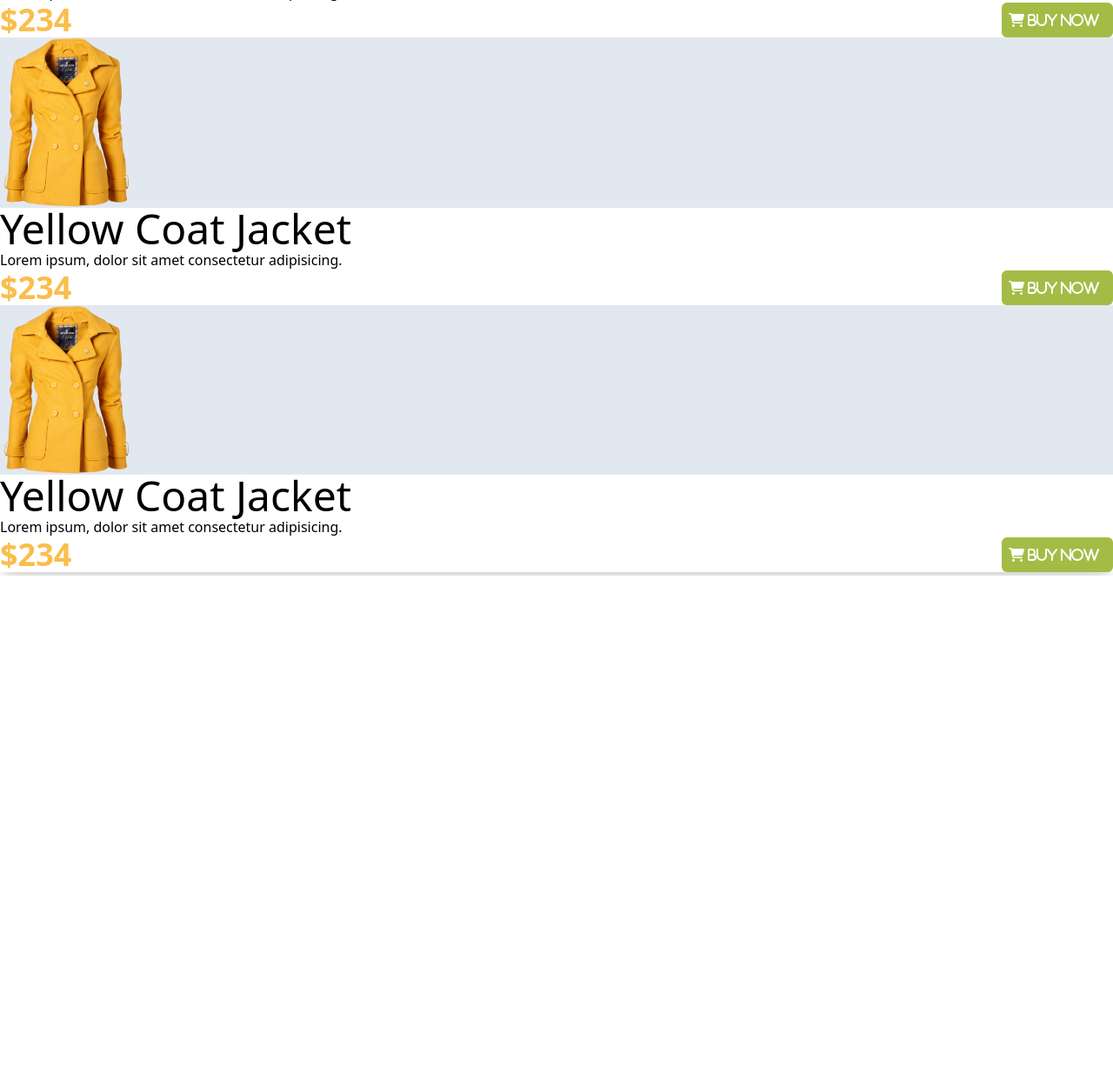
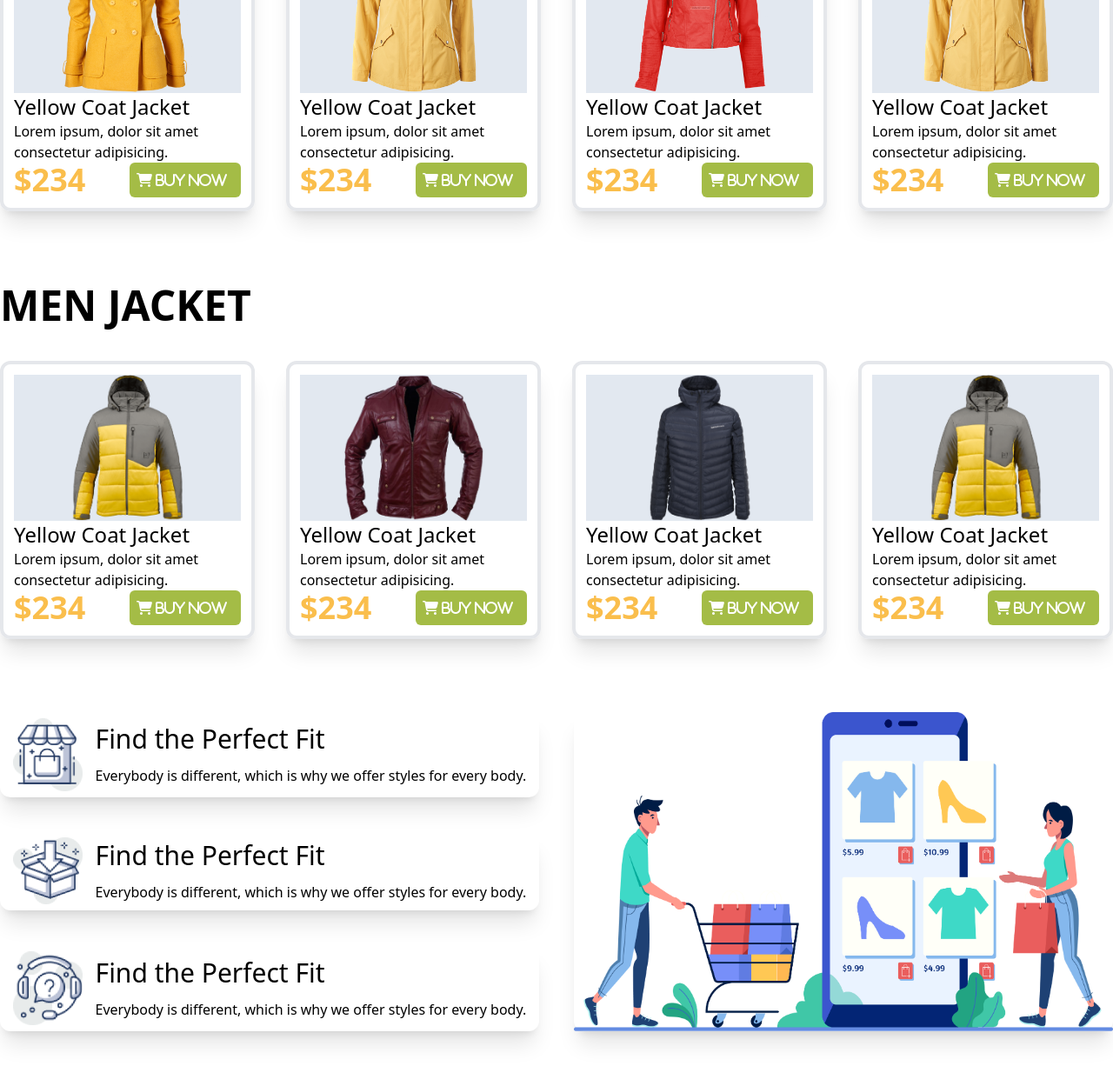
Before and after one commit to fazlarabbi07/Penguine-Fashion-By-Tailwind, a plain HTML site: page index.html in a window 1280 px wide. Shown: the part 864-2090 px from the top of the page at 87% size. Before the commit the page ends 1526 px from the top, so only its background shows below. Drawn offline with nearby package versions, Linux system fonts and the light colour scheme.

Commit message:
all section done with responsive

```diff
--- a/index.html
+++ b/index.html
@@ -29,7 +29,7 @@
     ></script>
   </head>
   <body>
-    <header>
+    <header class="py-10">
       <section
         class="container mx-auto lg:flex items-center justify-around bg-headerBg py-8"
       >
@@ -50,15 +50,20 @@
     </header>
     <!-- Header End Here  -->
     <main class>
+      <!-- WOMEN JACKET  -->
       <section>
-        <h3 class="uppercase text-5xl font-bold ">women jacket</h3>
-        <div class="container mx-auto">
+        <h3 class="uppercase text-5xl font-bold container mx-auto py-10">
+          women jacket
+        </h3>
+        <div
+          class="container mx-auto gap-9 grid md:grid-cols-2 lg:grid-cols-3 xl:grid-cols-4"
+        >
           <!-- card 01  -->
-           <div class="shadow-xl">
+          <div class="shadow-xl rounded-xl p-3 border-4">
             <div class="bg-slate-200">
-                <img class="w-40" src="images/jacket-1.png" alt="">
+              <img class="w-40 mx-auto" src="images/jacket-1.png" alt="" />
             </div>
-                <h1 class="text-5xl">Yellow Coat Jacket </h1>
+            <h1 class="text-2xl">Yellow Coat Jacket</h1>
             <p>Lorem ipsum, dolor sit amet consectetur adipisicing.</p>
             <div class="flex justify-between">
               <h1 class="text-4xl text-penguineColor font-bold">$234</h1>
@@ -68,11 +73,11 @@
             </div>
           </div>
           <!-- card-02  -->
-           <div class="shadow-xl">
+          <div class="shadow-xl rounded-xl p-3 border-4">
             <div class="bg-slate-200">
-                <img class="w-40" src="images/jacket-1.png" alt="">
+              <img class="w-40 mx-auto" src="images/jacket-2.png" alt="" />
             </div>
-                <h1 class="text-5xl">Yellow Coat Jacket </h1>
+            <h1 class="text-2xl">Yellow Coat Jacket</h1>
             <p>Lorem ipsum, dolor sit amet consectetur adipisicing.</p>
             <div class="flex justify-between">
               <h1 class="text-4xl text-penguineColor font-bold">$234</h1>
@@ -82,11 +87,25 @@
             </div>
           </div>
           <!-- card 03  -->
-           <div class="shadow-xl">
+          <div class="shadow-xl rounded-xl p-3 border-4">
             <div class="bg-slate-200">
-                <img class="w-40" src="images/jacket-1.png" alt="">
+              <img class="w-40 mx-auto" src="images/jacket-3.png" alt="" />
             </div>
-                <h1 class="text-5xl">Yellow Coat Jacket </h1>
+            <h1 class="text-2xl">Yellow Coat Jacket</h1>
+            <p>Lorem ipsum, dolor sit amet consectetur adipisicing.</p>
+            <div class="flex justify-between">
+              <h1 class="text-4xl text-penguineColor font-bold">$234</h1>
+              <button class="uppercase bg-buyNow text-white p-2 rounded-md">
+                <i class="fa-solid fa-cart-shopping pr-2 font-bold"> buy now</i>
+              </button>
+            </div>
+          </div>
+          <!-- card 04  -->
+          <div class="shadow-xl rounded-xl p-3 border-4">
+            <div class="bg-slate-200">
+              <img class="w-40 mx-auto" src="images/jacket-2.png" alt="" />
+            </div>
+            <h1 class="text-2xl">Yellow Coat Jacket</h1>
             <p>Lorem ipsum, dolor sit amet consectetur adipisicing.</p>
             <div class="flex justify-between">
               <h1 class="text-4xl text-penguineColor font-bold">$234</h1>
@@ -97,6 +116,114 @@
           </div>
         </div>
       </section>
+      <!-- MEN JACKET  -->
+      <section class="py-11">
+        <h3 class="uppercase text-5xl font-bold container mx-auto py-10">
+          men jacket
+        </h3>
+        <div
+          class="container mx-auto gap-9 grid md:grid-cols-2 lg:grid-cols-3 xl:grid-cols-4"
+        >
+          <!-- card 01  -->
+          <div class="shadow-xl rounded-xl p-3 border-4">
+            <div class="bg-slate-200">
+              <img class="w-40 mx-auto" src="images/jacket-4.png" alt="" />
+            </div>
+            <h1 class="text-2xl">Yellow Coat Jacket</h1>
+            <p>Lorem ipsum, dolor sit amet consectetur adipisicing.</p>
+            <div class="flex justify-between">
+              <h1 class="text-4xl text-penguineColor font-bold">$234</h1>
+              <button class="uppercase bg-buyNow text-white p-2 rounded-md">
+                <i class="fa-solid fa-cart-shopping pr-2 font-bold"> buy now</i>
+              </button>
+            </div>
+          </div>
+          <!-- card-02  -->
+          <div class="shadow-xl rounded-xl p-3 border-4">
+            <div class="bg-slate-200">
+              <img class="w-40 mx-auto" src="images/jacket-5.png" alt="" />
+            </div>
+            <h1 class="text-2xl">Yellow Coat Jacket</h1>
+            <p>Lorem ipsum, dolor sit amet consectetur adipisicing.</p>
+            <div class="flex justify-between">
+              <h1 class="text-4xl text-penguineColor font-bold">$234</h1>
+              <button class="uppercase bg-buyNow text-white p-2 rounded-md">
+                <i class="fa-solid fa-cart-shopping pr-2 font-bold"> buy now</i>
+              </button>
+            </div>
+          </div>
+          <!-- card 03  -->
+          <div class="shadow-xl rounded-xl p-3 border-4">
+            <div class="bg-slate-200">
+              <img class="w-40 mx-auto" src="images/jacket-6.png" alt="" />
+            </div>
+            <h1 class="text-2xl">Yellow Coat Jacket</h1>
+            <p>Lorem ipsum, dolor sit amet consectetur adipisicing.</p>
+            <div class="flex justify-between">
+              <h1 class="text-4xl text-penguineColor font-bold">$234</h1>
+              <button class="uppercase bg-buyNow text-white p-2 rounded-md">
+                <i class="fa-solid fa-cart-shopping pr-2 font-bold"> buy now</i>
+              </button>
+            </div>
+          </div>
+          <!-- card 04  -->
+          <div class="shadow-xl rounded-xl p-3 border-4">
+            <div class="bg-slate-200">
+              <img class="w-40 mx-auto" src="images/jacket-4.png" alt="" />
+            </div>
+            <h1 class="text-2xl">Yellow Coat Jacket</h1>
+            <p>Lorem ipsum, dolor sit amet consectetur adipisicing.</p>
+            <div class="flex justify-between">
+              <h1 class="text-4xl text-penguineColor font-bold">$234</h1>
+              <button class="uppercase bg-buyNow text-white p-2 rounded-md">
+                <i class="fa-solid fa-cart-shopping pr-2 font-bold"> buy now</i>
+              </button>
+            </div>
+          </div>
+        </div>
+      </section>
+      <!-- Why choose use section  -->
+      <section class="py-10">
+        <div class="container mx-auto grid lg:grid-cols-2 gap-10">
+          <!-- item 1  -->
+          <div class="  flex items-center justify-evenly shadow-xl rounded-xl">
+            <img class="w-20" src="images/house.png" alt="" />
+            <div class="space-y-3 ">
+              <h1 class="text-3xl">Find the Perfect Fit</h1>
+              <p>
+                Everybody is different, which is why we offer styles for every
+                body.
+              </p>
+            </div>
+          </div>
+           <!-- item 2 shopping image  -->
+          <h1 class="  row-span-3 shadow-xl rounded-xl">
+            <img src="images/shopping.png" alt="" />
+          </h1>
+           <!-- item 3  -->
+           <div class="  flex items-center justify-evenly shadow-xl rounded-xl">
+            <img class="w-20" src="images/box.png" alt="" />
+            <div class="space-y-3 ">
+              <h1 class="text-3xl">Find the Perfect Fit</h1>
+              <p>
+                Everybody is different, which is why we offer styles for every
+                body.
+              </p>
+            </div>
+          </div>
+           <!-- item 4  -->
+           <div class="  flex items-center justify-evenly shadow-xl rounded-xl">
+            <img class="w-20" src="images/question.png" alt="" />
+            <div class="space-y-3 ">
+              <h1 class="text-3xl">Find the Perfect Fit</h1>
+              <p>
+                Everybody is different, which is why we offer styles for every
+                body.
+              </p>
+            </div>
+          </div>
+        </div>
+      </section>
     </main>
   </body>
 </html>
```
Lines whose indentation alone changed are shown as unchanged.
